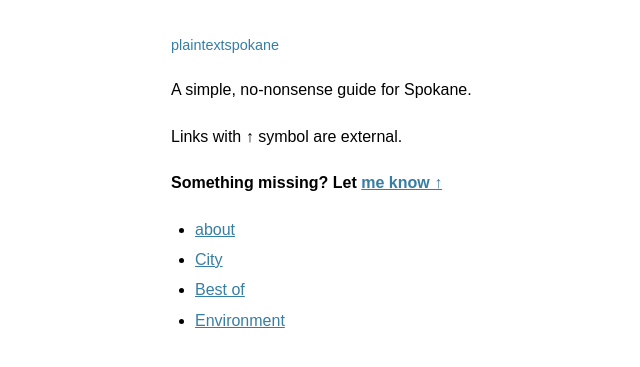
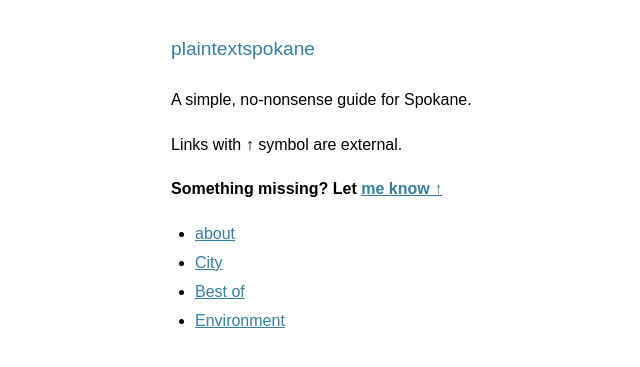
Before and after one commit to plaintextspokane/plaintextspokane.github.io, a Jekyll site: the page built from index.md, in a window 1280 px wide. Shown: the top 367 px of the page, without its empty margins (119-759 px from the left). Built offline with Jekyll 4.4.1, drawn with Linux system fonts in a browser that asks for light colours; our own code applies the rules of GitHub Pages for plain Markdown files.

Commit message:
Update breadcrumb size

```diff
--- a/assets/style.css
+++ b/assets/style.css
@@ -7,7 +7,7 @@ body {
 }
 
 main {
-   line-height: 1.9;
+   line-height: 1.8;
 }
 
 nav a {
@@ -33,7 +33,7 @@ ul {
   padding-left: 1.5rem;
 }
 .breadcrumbs {
-  font-size: 0.9rem;
+  font-size: 1.2rem;
   margin-bottom: 1em;
 }
 
```
